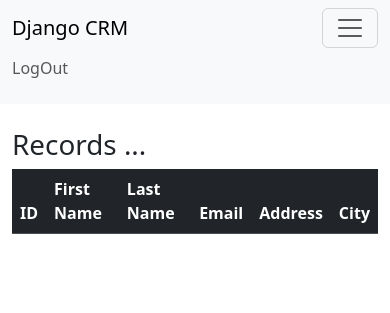
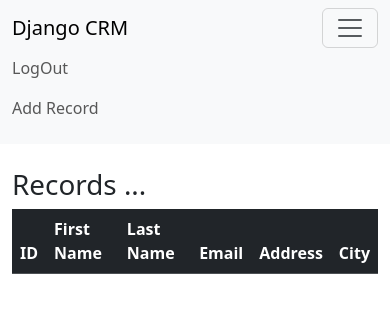
Before and after one commit to TDMWalpala/Django_CRM, a Django app: page / in a window 390 px wide, after a click that opens the changed part. Shown: the top 313 px of the page. Run offline with Django 4.2, Linux system fonts and the light colour scheme; the visitor is signed in with stand-in values (Sample User, id 1); data that the repository does not hold is empty.

Commit message:
Add new record

```diff
--- a/website/templates/navbar.html
+++ b/website/templates/navbar.html
@@ -9,6 +9,9 @@
           {% if user.is_authenticated %}
           <li class="nav-item">
             <a class="nav-link" href="{% url 'logout' %}">LogOut</a>
+          </li>
+          <li class="nav-item">
+            <a class="nav-link" href="{% url 'add_record' %}">Add Record</a>
           </li>
           {% else %}
           <li class="nav-item">
--- a/website/urls.py
+++ b/website/urls.py
@@ -8,4 +8,5 @@ urlpatterns = [
     path('register/', views.register_user, name='register'),
     path('record/<int:pk>', views.customer_record, name='record'),
     path('delete_record/<int:pk>', views.delete_record, name='delete_record'),
+    path('add_record/', views.add_record, name='add_record'),
 ]
--- a/website/views.py
+++ b/website/views.py
@@ -1,7 +1,7 @@
 from django.shortcuts import render, redirect
 from django.contrib.auth import authenticate, login, logout
 from django.contrib import messages
-from .forms import SignUpForm
+from .forms import SignUpForm, AddRecordForm
 from .models import Record
 
 def home(request):
@@ -63,3 +63,16 @@ def delete_record(request, pk):
     else:
         messages.success(request, "You Must be logged in to view that page.")
         return redirect('home')
+
+def add_record(request):
+    form = AddRecordForm(request.POST or None)
+    if request.user.is_authenticated:
+         if request.method == 'POST':
+              if form.is_valid():
+                   add_record = form.save()
+                   messages.success(request, "Record Added")
+                   return redirect('home')
+         return render(request, 'add_record.html', {'form':form})
+    else:
+         messages.success(request,"You Must be logged in to view that page.")
+         return redirect('home')
```
Also changed, not shown: website/forms.py (+13 -0 lines), website/templates/add_record.html (added, +21 -0 lines).
